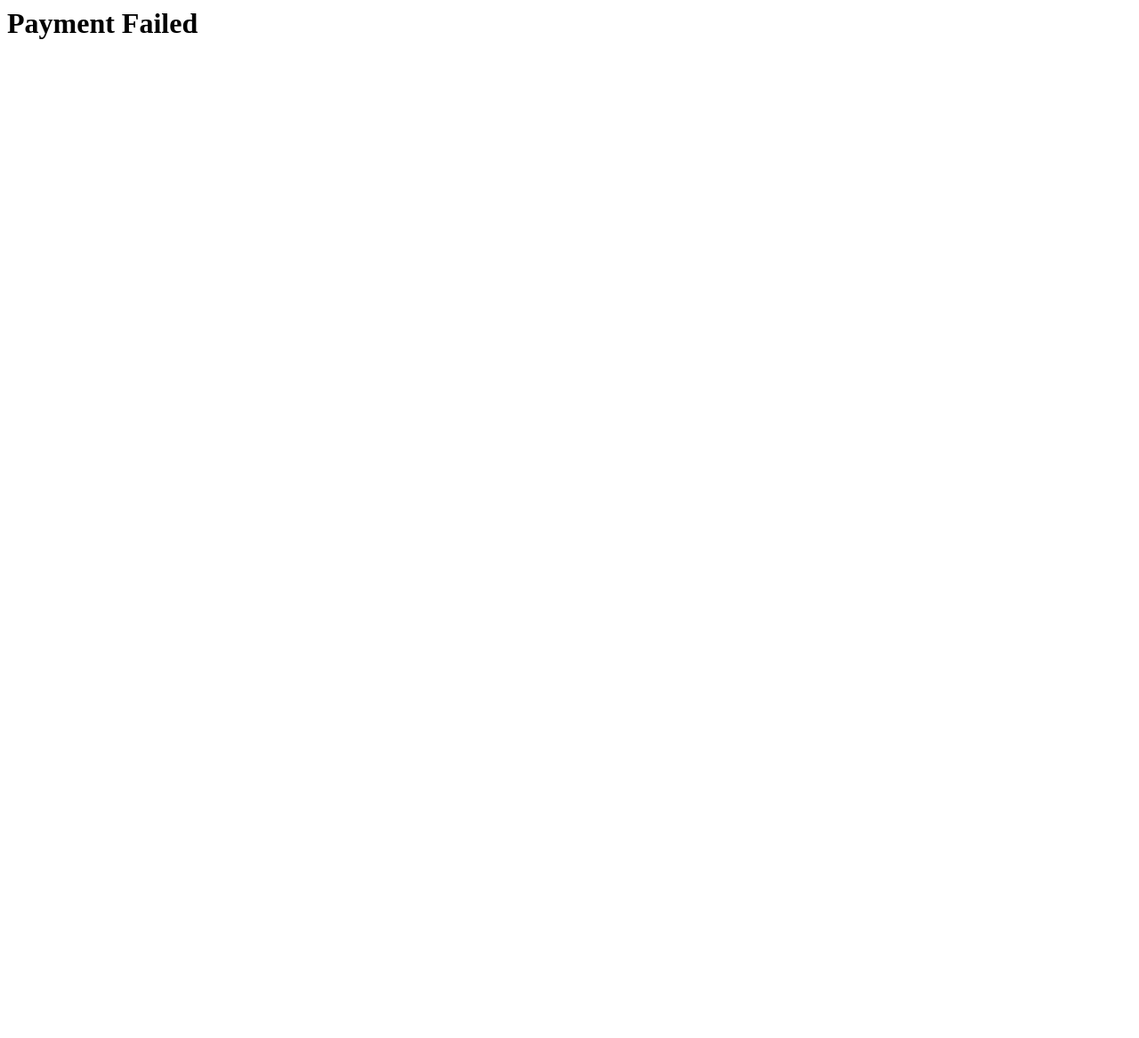
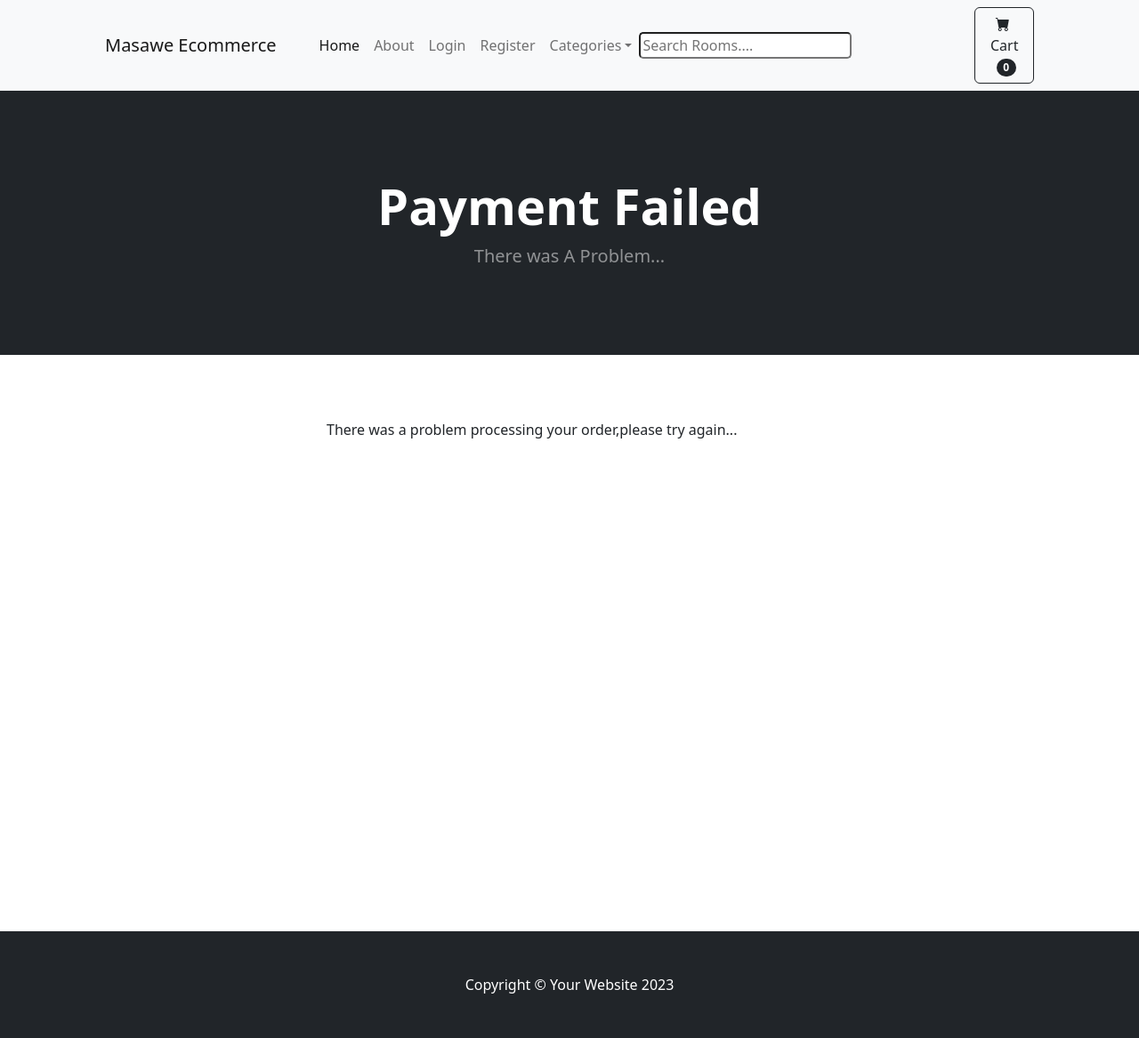
Before and after one commit to MASAWE123/Django-ecommerce, a Django app: page /payment/payment_failed in a window 1280 px wide. Before the commit the page is almost empty. Shown: the whole page at 89% size. Before the commit the page ends 44 px from the top, so only its background shows below. Run offline with Django 4.2, Linux system fonts and the light colour scheme; some libraries are stand-ins or nearby versions.

Commit message:
delete the cartitem after success payment

```diff
--- a/payment/hooks.py
+++ b/payment/hooks.py
@@ -7,17 +7,13 @@ from .models import Order
 
 @receiver(valid_ipn_received)
 def paypal_payment_received(sender,**kwargs):
-     # add a ten second pause
      time.sleep(10)
      paypal_obj = sender
-     # Grab the invoice
      my_Invoice = str(paypal_obj.invoice)
 
-     # match the paypal invoice to the order invoice
 
      my_order = Order.objects.get(invoice = my_Invoice)
 
-     # Record the Order was paid
      my_order.paid = True
 
      my_order.save()
--- a/payment/templates/payment/payment_failed.html
+++ b/payment/templates/payment/payment_failed.html
@@ -1 +1,37 @@
-<h1>Payment Failed</h1>
+{% extends 'base.html' %}
+{% block content %}
+        <!-- Header-->
+        <header class="bg-dark py-5">
+            <div class="container px-4 px-lg-5 my-5">
+                <div class="text-center text-white">
+                    <h1 class="display-4 fw-bolder">Payment Failed</h1>
+                    <p class="lead fw-normal text-white-50 mb-0">There was A Problem...</p>
+                </div>
+            </div>
+        </header>
+        <br>
+        <div class="container">
+            <div class="row">
+                    <div class="col-md-6 offset-md-3">
+
+                        <br><br>
+                    There was a problem processing your order,please try again...
+
+                        <br><br>
+
+
+
+
+
+
+
+
+                    </div>
+            </div>
+        </div>
+        <!-- Section-->
+     <br><br><br> <br><br><br> <br><br><br> <br><br><br> <br><br><br> <br><br><br> <br><br><br><br>
+
+
+
+{% endblock %}
--- a/payment/views.py
+++ b/payment/views.py
@@ -82,7 +82,11 @@ def shipped_dash(request):
 
 
 def payment_success(request):
-    return render(request,"payment/payment_success.html",{})
+    if request.user.is_authenticated:
+      cart = Cart.objects.get(user=request.user)
+      cartitem =CartItem.objects.filter(cart=cart)
+      cartitem.delete()
+      return render(request,"payment/payment_success.html",{})
 
 def payment_failed(request):
     return render(request,"payment/payment_failed.html",{})
```
Also changed, not shown: payment/templates/payment/payment_success.html (+37 -1 lines).
